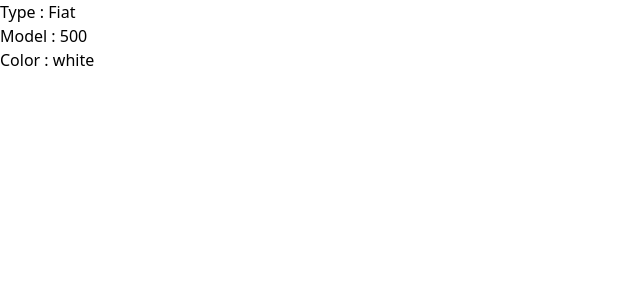
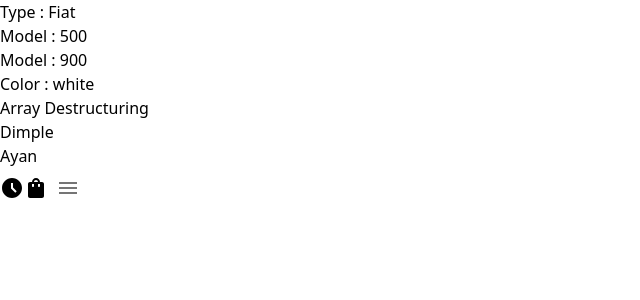
Before and after one commit to 1234529-hash/first-react-project, a React (Create React App) app: page /destructuring in a window 1280 px wide. Shown: the top 300 px of the page, without its empty margins (0-640 px from the left). Built offline with nearby package versions, Linux system fonts and the light colour scheme.

Commit message:
usecontextprops

```diff
--- a/package.json
+++ b/package.json
@@ -5,6 +5,7 @@
   "dependencies": {
     "@emotion/react": "^11.11.4",
     "@emotion/styled": "^11.11.0",
+    "@mui/icons-material": "^5.15.14",
     "@mui/material": "^5.15.14",
     "@testing-library/jest-dom": "^5.17.0",
     "@testing-library/react": "^13.4.0",
--- a/src/Components/Destructuring/index.js
+++ b/src/Components/Destructuring/index.js
@@ -1,16 +1,36 @@
-import React from "react";
+import React, { useState } from "react";
+import AccessTimeFilledIcon from "@mui/icons-material/AccessTimeFilled";
+import { ShoppingBag, Menu } from "@mui/icons-material";
+import { IconButton } from "@mui/material";
+const Destructuring = () => {
+  const state = useState(0);
+  //Object
+  const car = { type: "Fiat", model: "500", color: "white" };
+  const model = "900";
+  const { type, model: data, color } = car;
 
-const Destructuring = () => {
-  const car = { type: "Fiat", model: "500", color: "white" };
-  const { type, model, color } = car;
+  //Array
+  const arr = ["Dimple", "Ayan"];
+  const [name1, name2] = arr;
+
+  // console.log(state[0], state[1]);
   return (
     <div>
       {/* <p>Type : {car.type}</p>
       <p>Model : {car.model}</p>
       <p>Color : {car.color}</p> */}
       <p>Type : {type}</p>
+      <p>Model : {data}</p>
       <p>Model : {model}</p>
       <p>Color : {color}</p>
+      Array Destructuring
+      <p>{name1}</p>
+      <p>{name2}</p>
+      <AccessTimeFilledIcon />
+      <ShoppingBag />
+      <IconButton>
+        <Menu />
+      </IconButton>
     </div>
   );
 };
--- a/src/Components/UseContext/Component/index.js
+++ b/src/Components/UseContext/Component/index.js
@@ -11,9 +11,10 @@
 };
 
 const Component2 = () => {
+  const name = useContext(NameContext);
   return (
     <div>
-      <p>Component2</p>
+      <p>Component2 :{name}</p>
       <Component3 />
     </div>
   );
@@ -30,14 +31,14 @@
 
 const Component4 = () => {
   const data = useContext(NameContext);
-  console.log(data);
+  // console.log(data);
   return (
     <div className="flex gap-2">
       Component4
       {/* Without useContext */}
       {/* <NameContext.Consumer>
-        {(name) => {
-          return <p>{name}</p>;
+        {(name2) => {
+          return <p>{name2}</p>;
         }}
       </NameContext.Consumer> */}
       {/* With useContext */}
```
Also changed, not shown: 1 other file (tests, documents, lock files or other folders).
